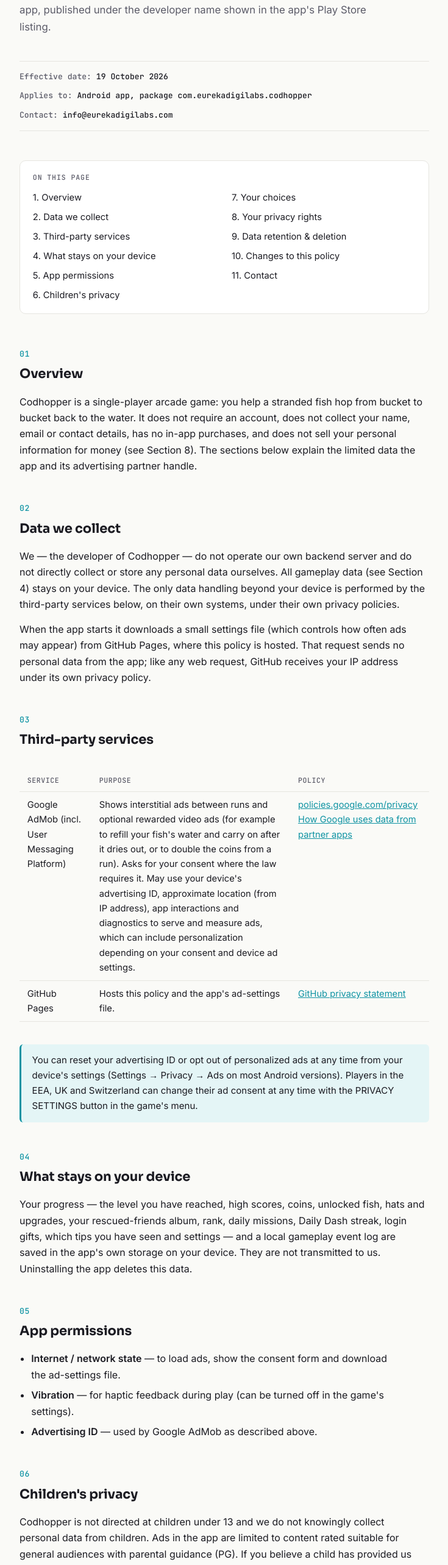
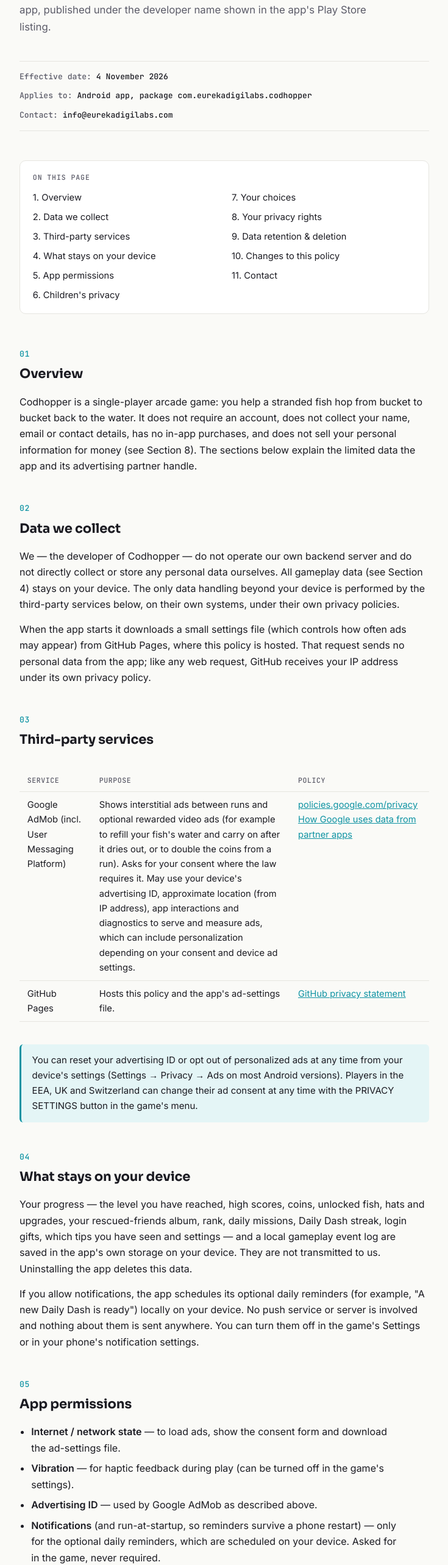
Before and after one commit to cherman95/codhopper-privacy, a plain HTML site: page index.html in a window 1280 px wide. Shown: the part 189-2756 px from the top of the page at 61% size, without its empty margins (272-1007 px from the left). Drawn offline with Linux system fonts and the light colour scheme.

Commit message:
Privacy policy: optional local daily reminders (notifications permission); effective 4 November 2026
Co-Authored-By: Claude Opus 5.5 <noreply@anthropic.com>

```diff
--- a/index.html
+++ b/index.html
@@ -177,7 +177,7 @@
   <h1>Codhopper</h1>
   <p class="sub">What we collect, why, and who we share it with — for the Codhopper mobile app, published under the developer name shown in the app's Play Store listing.</p>
   <div class="meta">
-    <span>Effective date: <b>19 October 2026</b></span>
+    <span>Effective date: <b>4 November 2026</b></span>
     <span>Applies to: <b>Android app, package com.eurekadigilabs.codhopper</b></span>
     <span>Contact: <b>info@eurekadigilabs.com</b></span>
   </div>
@@ -243,6 +243,7 @@
     <span class="num">04</span>
     <h2>What stays on your device</h2>
     <p>Your progress — the level you have reached, high scores, coins, unlocked fish, hats and upgrades, your rescued-friends album, rank, daily missions, Daily Dash streak, login gifts, which tips you have seen and settings — and a local gameplay event log are saved in the app's own storage on your device. They are not transmitted to us. Uninstalling the app deletes this data.</p>
+    <p>If you allow notifications, the app schedules its optional daily reminders (for example, "A new Daily Dash is ready") locally on your device. No push service or server is involved and nothing about them is sent anywhere. You can turn them off in the game's Settings or in your phone's notification settings.</p>
   </section>
 
   <section id="permissions">
@@ -252,6 +253,7 @@
       <li><b>Internet / network state</b> — to load ads, show the consent form and download the ad-settings file.</li>
       <li><b>Vibration</b> — for haptic feedback during play (can be turned off in the game's settings).</li>
       <li><b>Advertising ID</b> — used by Google AdMob as described above.</li>
+      <li><b>Notifications</b> (and run-at-startup, so reminders survive a phone restart) — only for the optional daily reminders, which are scheduled on your device. Asked for in the game, never required.</li>
     </ul>
   </section>
 
```
